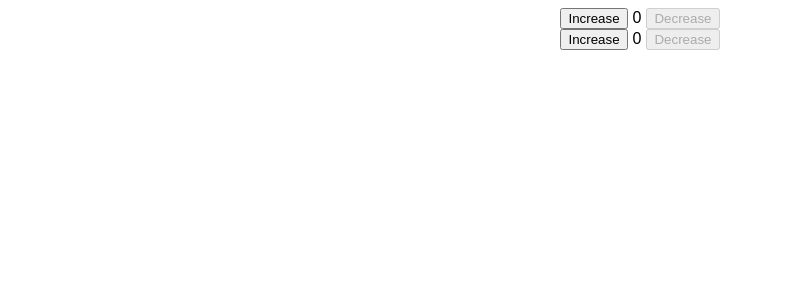
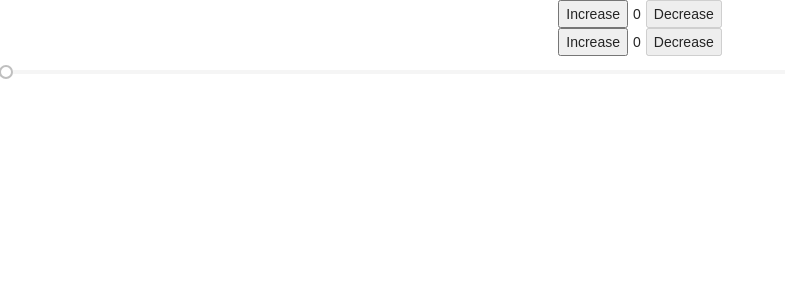
Before and after one commit to chibchombiano26/react_hooks, a React (Create React App) app: page / in a window 1280 px wide. Shown: the top 300 px of the page, without its empty margins (0-785 px from the left). Built offline with nearby package versions, Linux system fonts and the light colour scheme.

Commit message:
Providers

```diff
--- a/package.json
+++ b/package.json
@@ -5,6 +5,8 @@
   "keywords": [],
   "main": "src/index.tsx",
   "dependencies": {
+    "antd": "4.12.3",
+    "lodash": "4.17.20",
     "react": "17.0.1",
     "react-dom": "17.0.1",
     "react-scripts": "4.0.0"
--- a/src/App.tsx
+++ b/src/App.tsx
@@ -1,5 +1,5 @@
 import "./styles.css";
-import Counter from "./components/counter";
+import Counter, { CounterSlider } from "./components/counter";
 import { CounterProvider } from "./Provider/Provider";
 
 export default function App() {
@@ -8,6 +8,7 @@ export default function App() {
       <CounterProvider>
         <Counter />
         <Counter />
+        <CounterSlider />
       </CounterProvider>
     </div>
   );
--- a/src/Provider/Provider.tsx
+++ b/src/Provider/Provider.tsx
@@ -1,18 +1,24 @@
-import { createContext, useContext, useEffect, useState } from "react";
+import React, { createContext, useContext, useEffect, useState } from "react";
+import isEmpty from "lodash/isEmpty";
+import { useCounterType } from "../Hooks/useCounter";
 
-export const UseCounterContext = createContext({});
+export const UseCounterContext = createContext<useCounterType>(null!);
 
-export const CounterProvider = (props) => {
+export const CounterProvider: React.FC = (props) => {
   const [value, setValue] = useState<number>(0);
   const [minimumReached, setMinimumReached] = useState<boolean>(false);
 
   useEffect(() => {
-    value === 0 ? setMinimumReached(true) : setMinimumReached(false);
+    if (value === 0) {
+      setMinimumReached(true);
+    } else {
+      setMinimumReached(false);
+    }
   }, [value]);
 
-  const onIcrease = () => {
+  function onIcrease() {
     setValue(value + 1);
-  };
+  }
 
   const onDicrease = () => {
     setValue(value - 1);
@@ -34,9 +40,8 @@ export const CounterProvider = (props) => {
 
 export const useCounterWithContext = () => {
   const context = useContext(UseCounterContext);
-
-  if (!context) {
-    throw new Error("Please use this hook with the proper provider");
+  if (isEmpty(context)) {
+    console.log("No encuentro mi contexto");
   }
 
   return context;
--- a/src/components/counter.tsx
+++ b/src/components/counter.tsx
@@ -1,4 +1,5 @@
 import React from "react";
+import { Slider } from "antd";
 import { useCounterWithContext } from "../Provider/Provider";
 
 const Counter = () => {
@@ -26,4 +27,9 @@ const Counter = () => {
   );
 };
 
+export const CounterSlider = () => {
+  const { value } = useCounterWithContext();
+  return <Slider defaultValue={value} value={value} disabled />;
+};
+
 export default Counter;
--- a/src/index.tsx
+++ b/src/index.tsx
@@ -1,6 +1,6 @@
 import { render } from "react-dom";
-
 import App from "./App";
+import "antd/dist/antd.css";
 
 const rootElement = document.getElementById("root");
 render(<App />, rootElement);
```
Also changed, not shown: src/Hooks/useCounter.tsx (+7 -3 lines).
